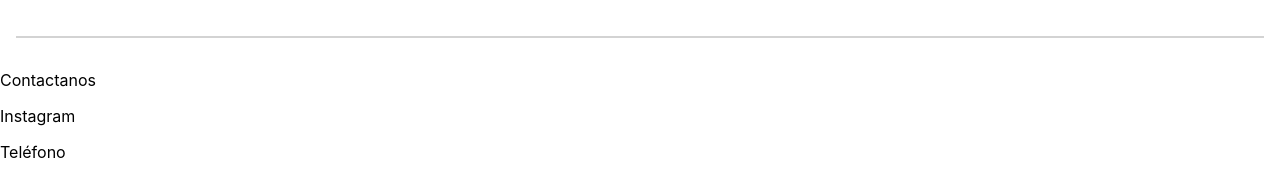
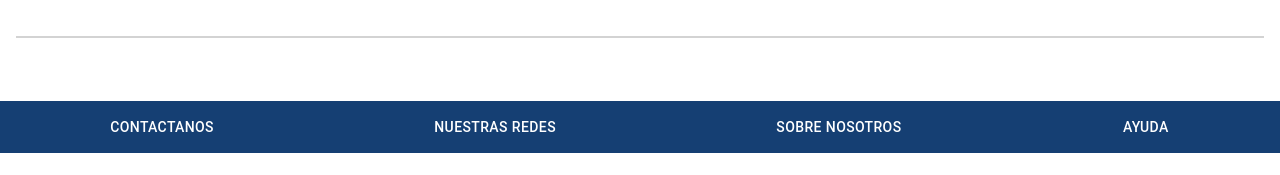
Before and after one commit to Cabclli/proyecto_blanco, a Next.js app: page /planes in a window 1280 px wide. Shown: the part 647-822 px from the top of the page. After the commit the page ends 800 px from the top, so only its background shows below. Built offline with nearby package versions, Linux system fonts and the light colour scheme.

Commit message:
Avances en el footer

```diff
--- a/src/layout/components/Footer.tsx
+++ b/src/layout/components/Footer.tsx
@@ -1,23 +1,43 @@
 import * as React from "react";
-import BottomNavigation from "@mui/material/BottomNavigation";
-import BottomNavigationAction from "@mui/material/BottomNavigationAction";
-import SearchIcon from "@mui/icons-material/Search";
-import MailOutlineIcon from "@mui/icons-material/MailOutline";
-import FavoriteBorderIcon from "@mui/icons-material/FavoriteBorder";
-import FaceIcon from "@mui/icons-material/Face";
+import { Button, ButtonProps, Stack } from "@mui/material";
+import styled from "@emotion/styled";
 
 export default function LabelBottomNavigation() {
   const [value, setValue] = React.useState("recents");
 
-  const handleChange = (event: React.SyntheticEvent, newValue: string) => {
-    setValue(newValue);
-  };
+  const ColorButton = styled(Button)<ButtonProps>(({ theme }) => ({
+    "&:hover": {
+      color: "#fff",
+      backgroundColor: "#486c99",
+    },
+  }));
 
   return (
     <footer>
-      <p>Contactanos</p>
-      <p>Instagram</p>
-      <p>Teléfono</p>
+      <Stack
+        sx={{
+          bgcolor: "#153f73",
+          alignItems: "center",
+          flexDirection: "row",
+          justifyContent: "space-around",
+          color: "#fff",
+          paddingBottom: 1,
+          paddingTop: 1,
+        }}
+      >
+        <ColorButton variant="text" sx={{ color: "white" }}>
+          Contactanos
+        </ColorButton>
+        <ColorButton variant="text" sx={{ color: "white" }}>
+          Nuestras redes
+        </ColorButton>
+        <ColorButton variant="text" sx={{ color: "white" }}>
+          Sobre nosotros
+        </ColorButton>
+        <ColorButton variant="text" sx={{ color: "white" }}>
+          Ayuda
+        </ColorButton>
+      </Stack>
     </footer>
   );
 }
```
